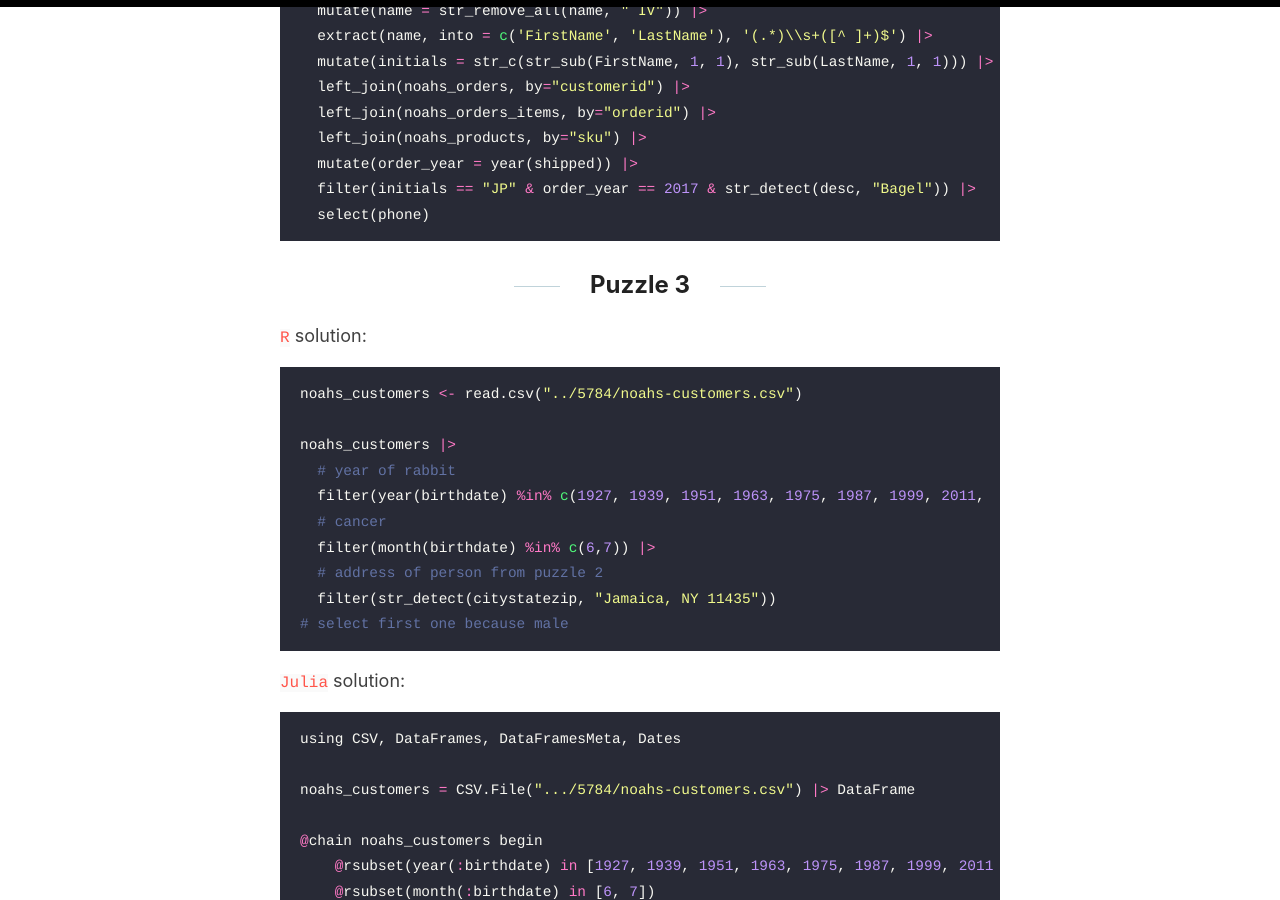
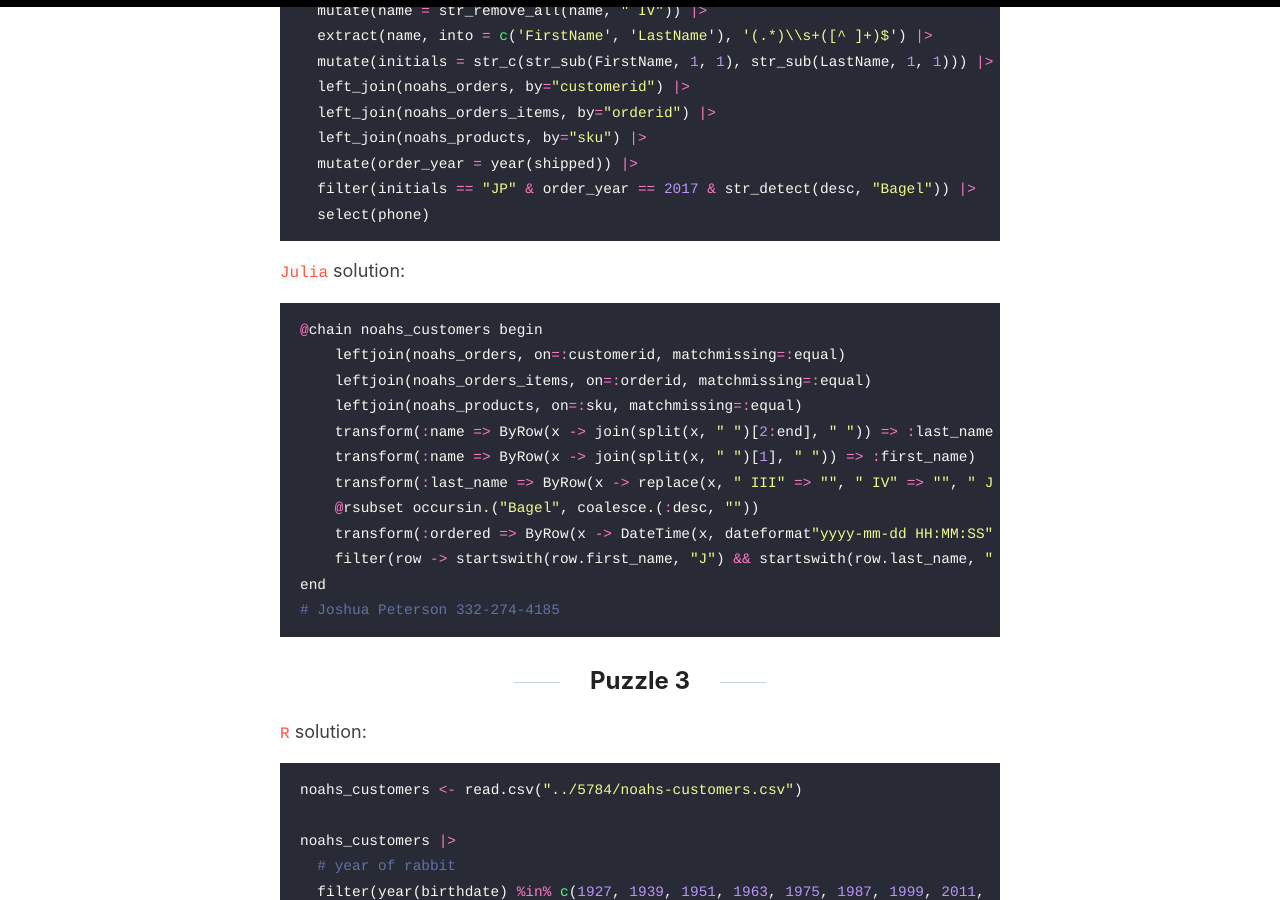
Before and after one commit to krz/krz.github.io, a Jekyll site: the page built from _posts/2023-12-08-hanukkah-of-data.md, in a window 1280 px wide and 900 px high, scrolled down 2567 px. Built offline with Jekyll 4.4.1, drawn with Linux system fonts in a browser that asks for light colours.

Commit message:
add puzzle 2 Julia

````diff
--- a/_posts/2023-12-08-hanukkah-of-data.md
+++ b/_posts/2023-12-08-hanukkah-of-data.md
@@ -96,6 +96,22 @@ noahs_customers |>
   mutate(order_year = year(shipped)) |>
   filter(initials == "JP" & order_year == 2017 & str_detect(desc, "Bagel")) |>
   select(phone)
+```
+
+`Julia` solution:
+```R
+@chain noahs_customers begin
+    leftjoin(noahs_orders, on=:customerid, matchmissing=:equal)
+    leftjoin(noahs_orders_items, on=:orderid, matchmissing=:equal)
+    leftjoin(noahs_products, on=:sku, matchmissing=:equal)
+    transform(:name => ByRow(x -> join(split(x, " ")[2:end], " ")) => :last_name)
+    transform(:name => ByRow(x -> join(split(x, " ")[1], " ")) => :first_name)
+    transform(:last_name => ByRow(x -> replace(x, " III" => "", " IV" => "", " Jr." => "")) => :last_name)
+    @rsubset occursin.("Bagel", coalesce.(:desc, ""))
+    transform(:ordered => ByRow(x -> DateTime(x, dateformat"yyyy-mm-dd HH:MM:SS")) => :ordered)
+    filter(row -> startswith(row.first_name, "J") && startswith(row.last_name, "P") && year(row.ordered) == 2017, _)
+end
+# Joshua Peterson 332-274-4185
 ```
 
 ## Puzzle 3
````
